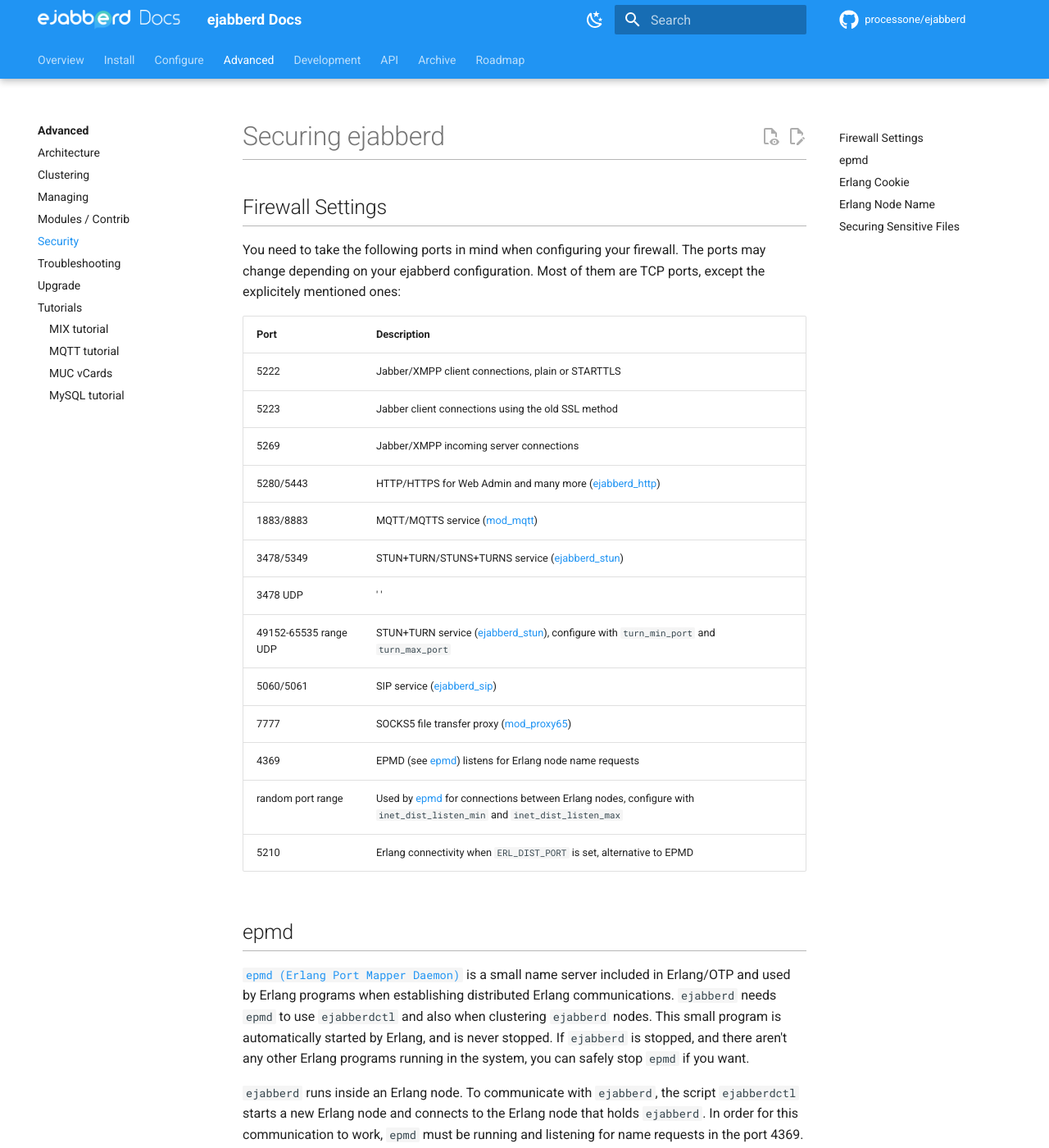
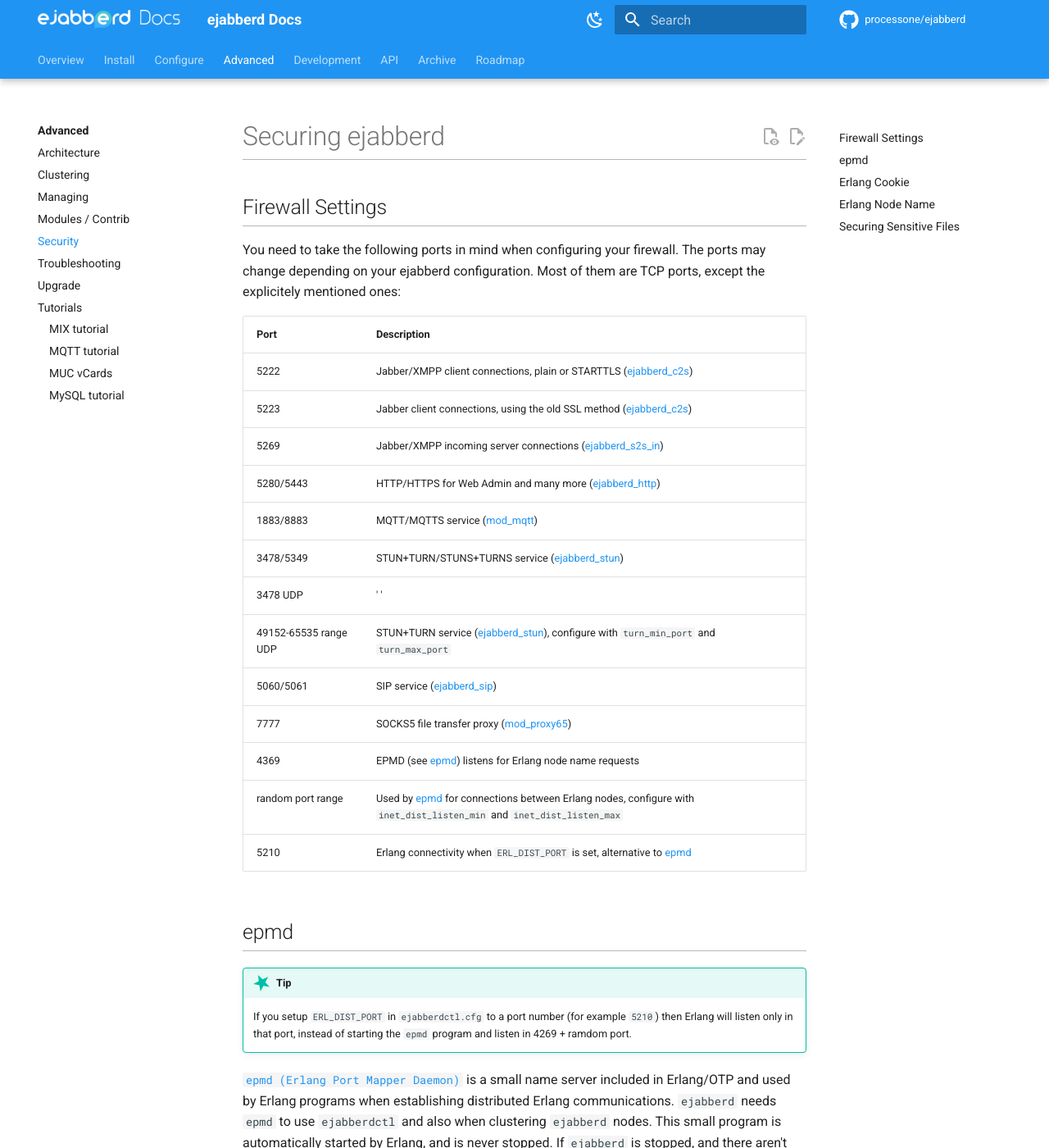
Before and after one commit to processone/docs.ejabberd.im, an MkDocs documentation site: the page built from content/admin/guide/security.md, in a window 1280 px wide and 1400 px high. Shown: the whole window at 82% size. Built offline with MkDocs 1.6.1 and Material for MkDocs 9.7.7, drawn with Linux system fonts in a browser that asks for light colours; comment, search, counter and statistics services are not loaded.

Commit message:
security: Improve details of some ports, add tip about ERL_DIST_PORT

```diff
--- a/content/admin/guide/security.md
+++ b/content/admin/guide/security.md
@@ -8,9 +8,9 @@
 
 | **Port**              | **Description**                                                                             |
 |:----------------------|:--------------------------------------------------------------------------------------------|
-| 5222                  | Jabber/XMPP client connections, plain or STARTTLS                                           |
-| 5223                  | Jabber client connections using the old SSL method                                          |
-| 5269                  | Jabber/XMPP incoming server connections                                                     |
+| 5222                  | Jabber/XMPP client connections, plain or STARTTLS ([ejabberd_c2s](../configuration/listen.md#ejabberd_c2s)) |
+| 5223                  | Jabber client connections, using the old SSL method ([ejabberd_c2s](../configuration/listen.md#ejabberd_c2s)) |
+| 5269                  | Jabber/XMPP incoming server connections ([ejabberd_s2s_in](../configuration/listen.md#ejabberd_s2s_in)) |
 | 5280/5443             | HTTP/HTTPS for Web Admin and many more ([ejabberd_http](../configuration/listen.md#ejabberd_http)) |
 | 1883/8883             | MQTT/MQTTS service ([mod_mqtt](../configuration/listen.md#mod_mqtt))                        |
 | 3478/5349             | STUN+TURN/STUNS+TURNS service ([ejabberd_stun](../configuration/listen.md#ejabberd_stun))   |
@@ -20,9 +20,14 @@
 | 7777                  | SOCKS5 file transfer proxy ([mod_proxy65](../configuration/modules.md#mod_proxy65))         |
 | 4369                  | EPMD (see [epmd](#epmd)) listens for Erlang node name requests                              |
 | random port range     | Used by [epmd](#epmd) for connections between Erlang nodes, configure with `inet_dist_listen_min` and `inet_dist_listen_max` |
-| 5210                  | Erlang connectivity when `ERL_DIST_PORT` is set, alternative to EPMD                        |
+| 5210                  | Erlang connectivity when `ERL_DIST_PORT` is set, alternative to [epmd](#epmd)               |
 
 ## epmd
+
+!!! tip
+    If you setup `ERL_DIST_PORT` in `ejabberdctl.cfg` to a port number
+    (for example `5210`) then Erlang will listen only in that port,
+    instead of starting the `epmd` program and listen in 4269 + ramdom port.
 
 [`epmd (Erlang Port Mapper Daemon)`](https://erlang.org/doc/man/epmd.html)
 is a small name server included in Erlang/OTP and used by Erlang
```
